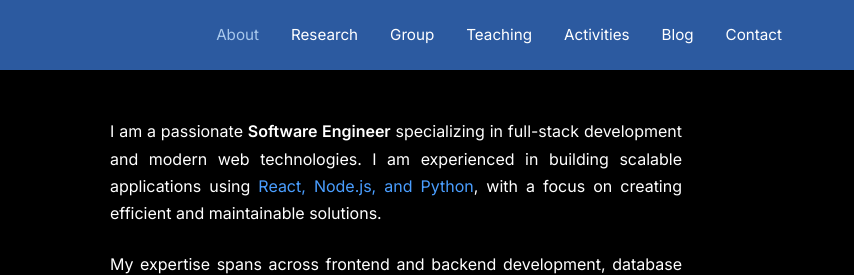
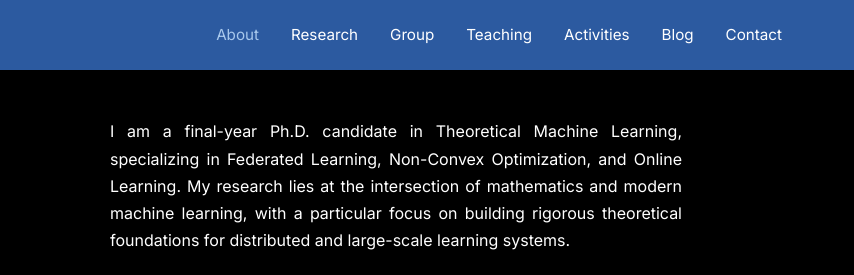
Before and after one commit to sum-iit/sum-iit.github.io, a plain HTML site: page index.html in a window 1280 px wide. Shown: the top 275 px of the page, 426-1280 px from the left. Drawn offline with Linux system fonts and the light colour scheme.

Commit message:
Update index.html

```diff
--- a/index.html
+++ b/index.html
@@ -20,7 +20,7 @@
 
                 <!-- PAGE CONTENT - EDIT THIS SECTION -->
                 <div class="bio-section">
-                    <p>I am a passionate <strong>Software Engineer</strong> specializing in full-stack development and modern web technologies. I am experienced in building scalable applications using <a href="research.html" class="link">React, Node.js, and Python</a>, with a focus on creating efficient and maintainable solutions.</p>
+                    <p>I am a final-year Ph.D. candidate in Theoretical Machine Learning, specializing in Federated Learning, Non-Convex Optimization, and Online Learning. My research lies at the intersection of mathematics and modern machine learning, with a particular focus on building rigorous theoretical foundations for distributed and large-scale learning systems.</p>
 
                     <p>My expertise spans across frontend and backend development, database design, and cloud technologies. I have worked extensively with modern frameworks and tools, contributing to both enterprise applications and open-source projects. My approach combines technical excellence with user-centered design principles.</p>
 
```
